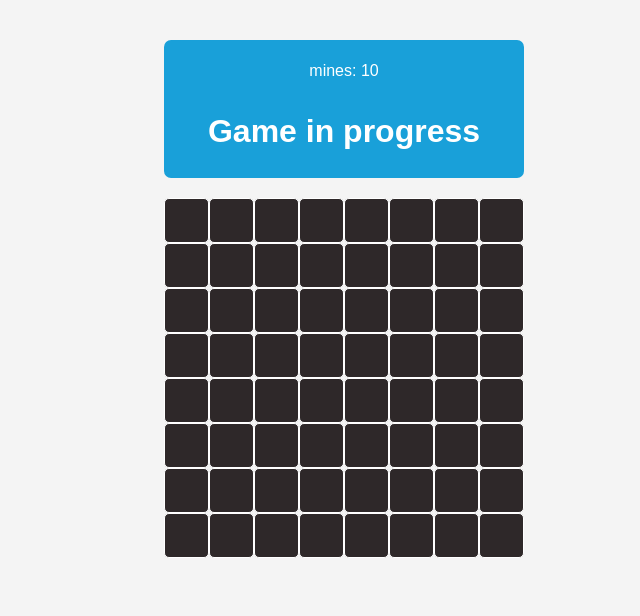
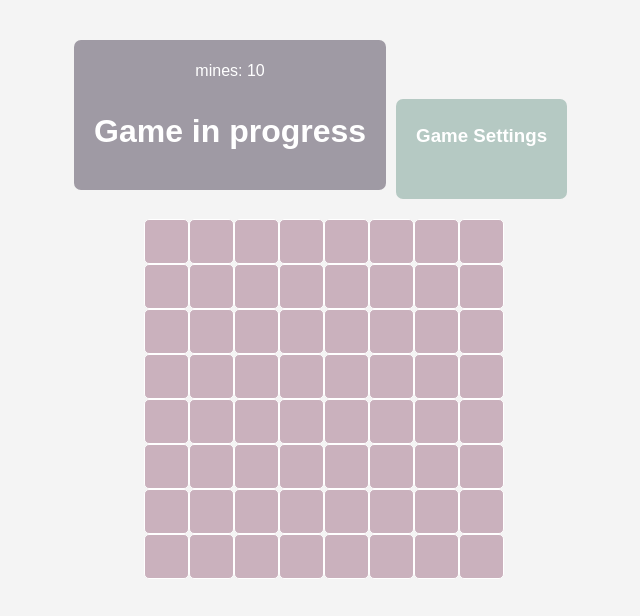
Before and after one commit to bathchair/minesweeper, a React app in the folder minesweeper/: page / in a window 1280 px wide. Shown: the whole page, without its empty margins (296-936 px from the left). Built offline with nearby package versions, Linux system fonts and the light colour scheme.

Commit message:
code: implemented settings box, no features yet

```diff
--- /dev/null
+++ b/minesweeper/public/robots.txt
@@ -0,0 +1,3 @@
+# https://www.robotstxt.org/robotstxt.html
+User-agent: *
+Disallow:
--- a/minesweeper/src/components/Board.js
+++ b/minesweeper/src/components/Board.js
@@ -8,6 +8,7 @@ export default class Board extends Component {
         gameStatus: "Game in progress",
         mineCount: this.props.mines,
         firstMoveMade: false,
+        gameFinished: false
     };
 
     getMines(data) {
@@ -192,14 +193,17 @@ export default class Board extends Component {
 
         if (this.state.boardData[x][y].isMine) {
             if (this.state.firstMoveMade) {
-                this.setState({gameStatus: "You Lost."});
+                this.setState({gameStatus: "You Lost.", gameFinished: true});
                 this.revealBoard();
+
             } else {
                 while (this.state.boardData[x][y].isMine) {
                     this.state.boardData = this.initBoardData();
                 }
             }
         }
+
+        this.state.firstMoveMade = true;
 
         let updatedData = this.state.boardData;
         updatedData[x][y].isFlagged = false;
@@ -210,7 +214,7 @@ export default class Board extends Component {
           }
 
         if (this.getHidden(updatedData).length === this.props.mines) {
-            this.setState({gameStatus: "You Win"});
+            this.setState({gameStatus: "You Win", gameFinished: true});
             this.revealBoard();
         }
 
@@ -239,7 +243,7 @@ export default class Board extends Component {
             const flagArray = this.getFlags(updatedData);
 
             if (JSON.stringify(mineArray) === JSON.stringify(flagArray)) {
-                this.setState({ mineCount: 0, gameStatus: "You Win." });
+                this.setState({ mineCount: 0, gameStatus: "You Win.", gameFinished: true});
                 this.revealBoard();
             }
         }
@@ -270,7 +274,7 @@ export default class Board extends Component {
 
     render() {
         return(
-            <div className="board">
+            <div className="screen">
                 <div className="game-info">
                     <span className="info">
                         mines: {this.state.mineCount}
@@ -280,9 +284,17 @@ export default class Board extends Component {
                         {this.state.gameStatus}
                     </h1>
                 </div>
-                {
-                    this.renderBoard(this.state.boardData)
-                }
+                <div className="settings">
+                    <h3>Game Settings</h3>
+                </div>
+                <div className="board">
+                    { this.renderBoard(this.state.boardData) }
+                </div>
+                { this.state.gameFinished ?
+                    <div className="replay">
+                        <h2>Play Again?</h2>
+                    </div>
+                    : null }
             </div>
         );
     }
--- a/minesweeper/src/game.css
+++ b/minesweeper/src/game.css
@@ -1,3 +1,12 @@
+:root {
+    --palepurple: #9f9aa4;
+    --palepink: #e7cfcd;
+    --paleblue: #cfd8d7;
+    --palegreen: #b5c9c3;
+    --palemagenta: #cab1bd;
+    --darkpurple: #5c4e56;
+}
+
 *, *:before, *:after {
     box-sizing: border-box;
 }
@@ -7,30 +16,51 @@ body {
     font-family: sans-serif;
     background: #f4f4f4;
 }
+
 .clear {
     clear: both;
     content: "";
 }
 .game {
-    max-width: 400px;
+    max-width: 600px;
     margin: 0 auto;
     padding: 20px;
 }
+
 .game .game-info {
     margin-bottom: 20px;
-    background: #19a0d9;
+    background: var(--palepurple);
     padding: 7px;
+    padding-inline: 20px;
     text-align: center;
     color: #fff;
     min-height: 100px;
     border-radius: 7px;
+    display: inline-block;
+    margin-inline: 10px;
+    height: 150px;
+}
+.game .board {
+    margin: 0 auto;
+    width: 400px;
 }
 .game .game-info .info {
     display: block;
     margin-top: 15px;
 }
+.game .settings {
+    display: inline-block;
+    margin-bottom: 20px;
+    background-color: var(--palegreen);
+    padding: 7px;
+    padding-inline: 20px;
+    text-align: center;
+    min-height: 100px;
+    border-radius: 7px;
+    color: #fff;
+}
 .game .cell {
-    background: #7b7b7b;
+    background: var(--paleblue);
     border: 1px solid #fff;
     float: left;
     line-height: 45px;
@@ -39,15 +69,27 @@ body {
     width: 45px;
     cursor: pointer;
     border-radius: 5px;
-    color: #fff;
+    color: var(--darkpurple);
     font-weight: 600;
 }
 .game .cell:focus {
     outline: none;
 }
 .game .hidden {
-    background: #2e2829;
+    background: var(--palemagenta);
 }
 .game .is-flag, .game .is-mine {
     color: #fc543c;
 }
+.game .replay {
+    background: var(--darkpurple);
+    color: #fff;
+    font-family: sans-serif;
+    text-align: center;
+    padding: 5px;
+    max-width: 300px;
+    border-radius: 7px;
+    margin: 0 auto;
+    margin-top: 20px;
+
+}
```
